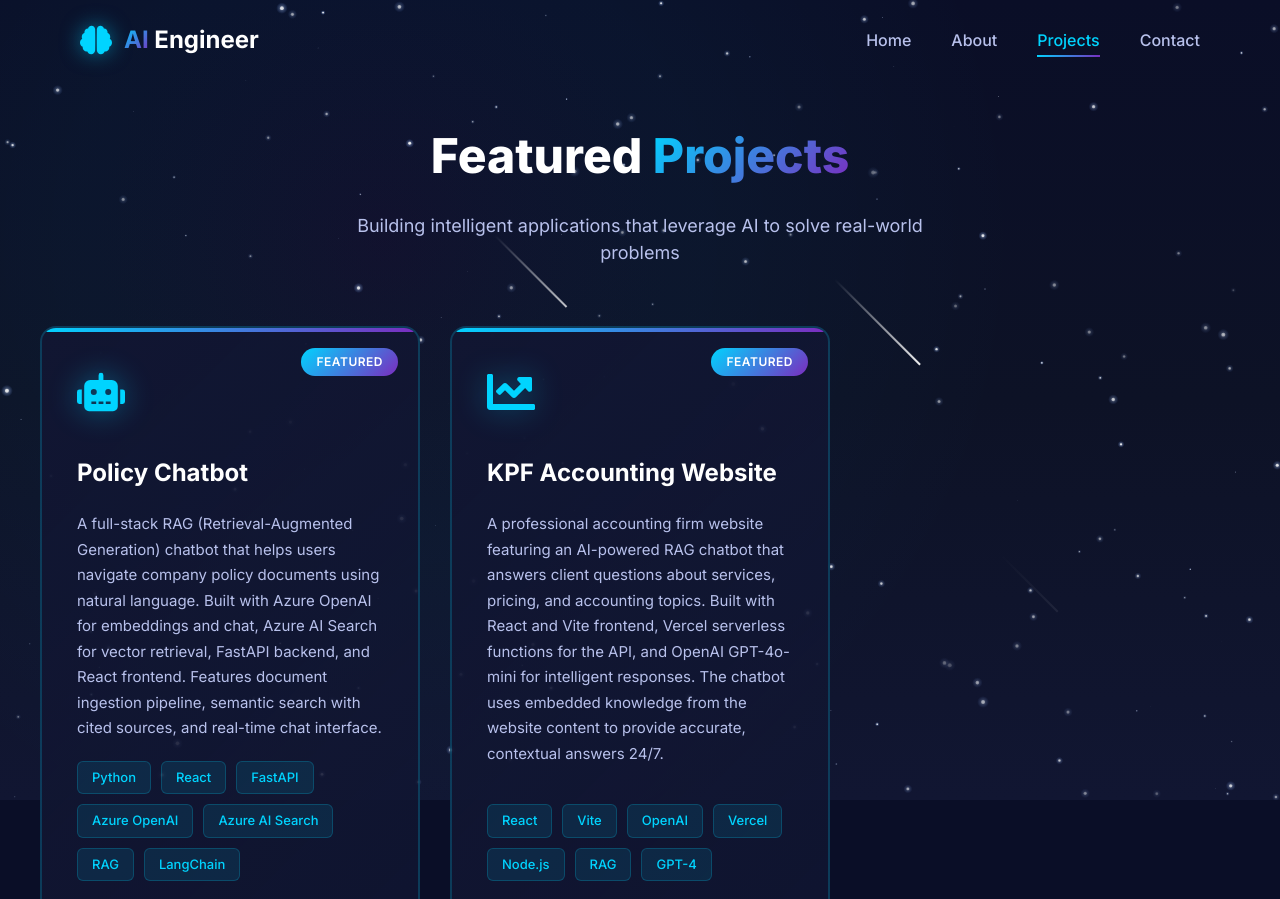
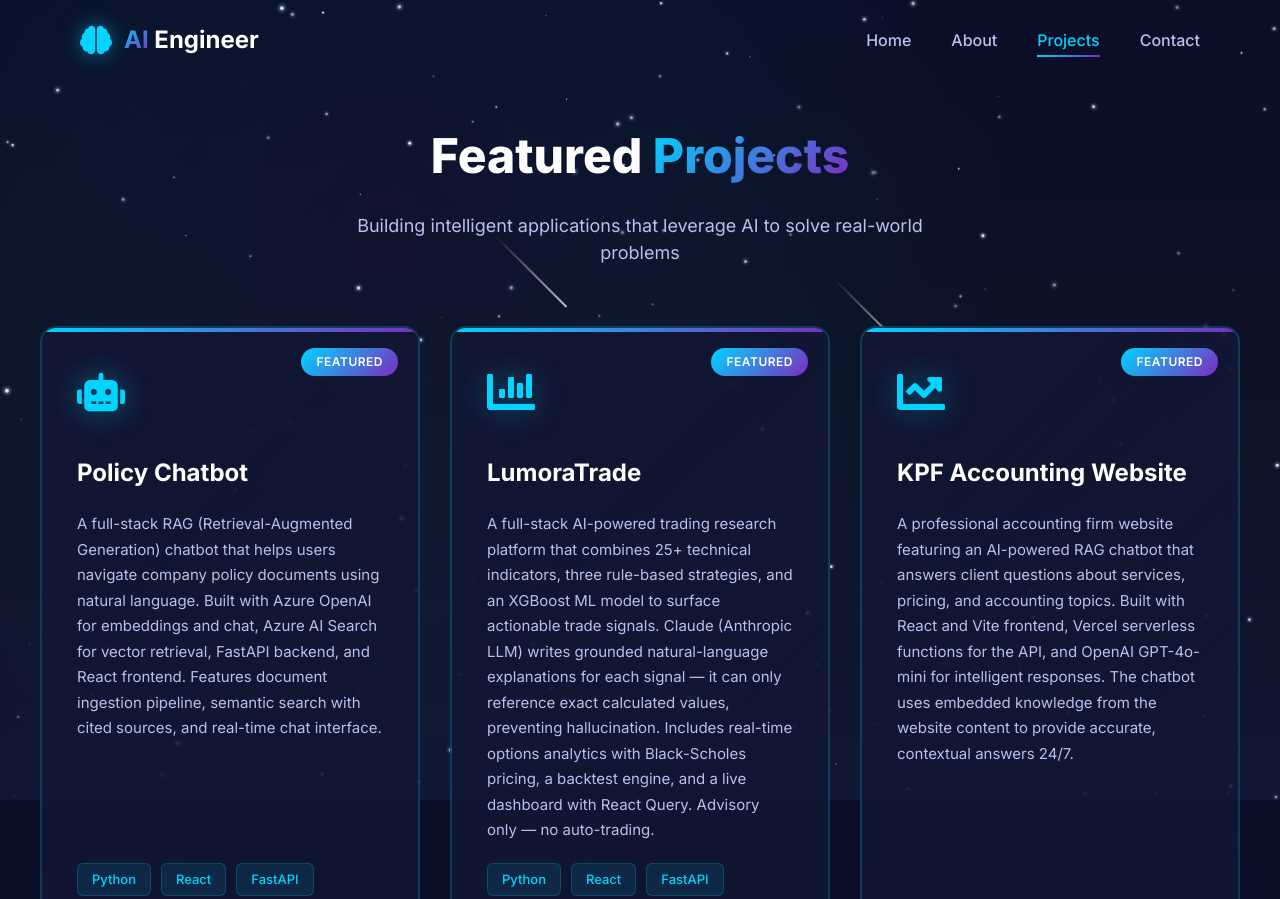
Before and after one commit to Dawsonf18/dawson-filion-portfolio-2025, a React (Vite) app: page /projects in a window 1280 px wide. Shown: the top 899 px of the page. Built offline with nearby package versions, Linux system fonts and the light colour scheme.

Commit message:
add LumoraTrade as a featured project

```diff
--- a/src/pages/Projects.jsx
+++ b/src/pages/Projects.jsx
@@ -1,6 +1,6 @@
 import { useEffect } from 'react';
 import { motion } from 'framer-motion';
-import { FaGithub, FaExternalLinkAlt, FaBrain, FaRobot, FaChartLine } from 'react-icons/fa';
+import { FaGithub, FaExternalLinkAlt, FaBrain, FaRobot, FaChartLine, FaChartBar } from 'react-icons/fa';
 import GalaxyBackground from '../components/Particles/GalaxyBackground';
 import { updatePageTitle } from '../utils/updateTitle';
 import './Projects.css';
@@ -16,6 +16,14 @@
       tags: ['Python', 'React', 'FastAPI', 'Azure OpenAI', 'Azure AI Search', 'RAG', 'LangChain'],
       icon: <FaRobot />,
       github: 'https://github.com/Dawsonf18/policy-ai-chatbot',
+      featured: true,
+    },
+    {
+      title: 'LumoraTrade',
+      description: 'A full-stack AI-powered trading research platform that combines 25+ technical indicators, three rule-based strategies, and an XGBoost ML model to surface actionable trade signals. Claude (Anthropic LLM) writes grounded natural-language explanations for each signal — it can only reference exact calculated values, preventing hallucination. Includes real-time options analytics with Black-Scholes pricing, a backtest engine, and a live dashboard with React Query. Advisory only — no auto-trading.',
+      tags: ['Python', 'React', 'FastAPI', 'PostgreSQL', 'Claude AI', 'XGBoost', 'Celery', 'Redis', 'Vite'],
+      icon: <FaChartBar />,
+      github: 'https://github.com/Dawsonf18/lumoraTrade',
       featured: true,
     },
     {
```
